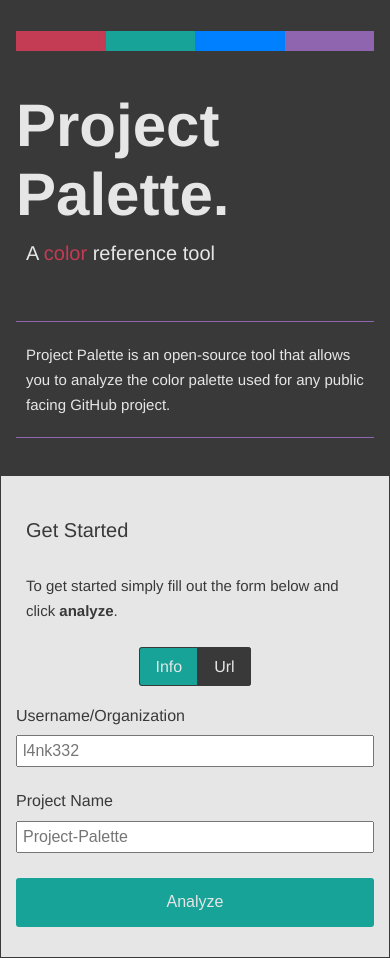
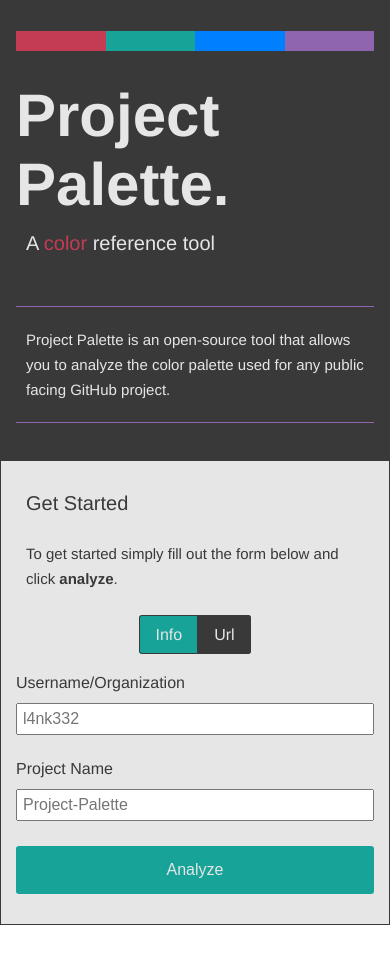
Before and after one commit to james-dias1/React-Project-Palette, a React app: page / in a window 390 px wide. After the commit the page ends 925 px from the top, so only its background shows below. Built offline with nearby package versions, Linux system fonts and the light colour scheme.

Commit message:
Added Title component extracted from SplitForm.

```diff
--- a/src/components/Lead/Lead.sass
+++ b/src/components/Lead/Lead.sass
@@ -1,4 +1,5 @@
 .lead
   font-size: 20px
   font-weight: 200
-  margin-top: 7px
+  margin-top: 0
+  padding: 0 10px
--- a/src/components/SplitForm/SplitForm.jsx
+++ b/src/components/SplitForm/SplitForm.jsx
@@ -3,6 +3,7 @@ import React from 'react';
 import {BLUE, TURQUOISE, PINK, PURPLE} from '../../utils/constants';
 import SegmentRule from '../SegmentRule/SegmentRule';
 import Rule from '../Rule/Rule';
+import Title from '../Title/Title';
 import Lead from '../Lead/Lead';
 
 import './SplitForm.sass';
@@ -13,7 +14,7 @@ const SplitForm = () => (
       <div className="half-split dark">
         <SegmentRule colors={[PINK, TURQUOISE, BLUE, PURPLE]} />
         <div className="title-section">
-          <h1 className="main-title">Project Palette.</h1>
+          <Title>Project Palette.</Title>
           <Lead>
             A <span style={{color: PINK}}>color</span> reference tool
           </Lead>
--- a/src/components/SplitForm/SplitForm.sass
+++ b/src/components/SplitForm/SplitForm.sass
@@ -30,9 +30,6 @@ $purple: #8f65af
   margin: 10px
   border: 1px solid $black
 
-.main-title
-  font-size: 80px
-  margin-bottom: 0
 
 .half-split
   width: 50%
@@ -43,9 +40,6 @@ $purple: #8f65af
   box-sizing: border-box
 
 @media screen and (max-width: 700px)
-  .main-title
-    font-size: 60px
-    margin-bottom: 0
   .split-form
     max-width: 400px
     flex-flow: column nowrap
@@ -68,7 +62,7 @@ p
   line-height: 25px
 
 .title-section
-  margin-bottom: 50px
+  margin: 30px auto 50px auto
 
 form
   div
--- /dev/null
+++ b/src/components/Title/Title.jsx
@@ -0,0 +1,16 @@
+import React from 'react';
+import PropTypes from 'prop-types';
+
+import './Title.sass';
+
+const Title = ({children}) => <h1 className="title">{children}</h1>;
+
+Title.defaultProps = {
+  children: '',
+};
+
+Title.propTypes = {
+  children: PropTypes.string,
+};
+
+export default Title;
--- /dev/null
+++ b/src/components/Title/Title.sass
@@ -0,0 +1,8 @@
+.title
+  font-size: 80px
+  margin: 0 auto 0.2em auto
+
+@media screen and (max-width: 700px)
+  .title
+    font-size: 60px
+    margin: 0 auto 0.2em auto
```
